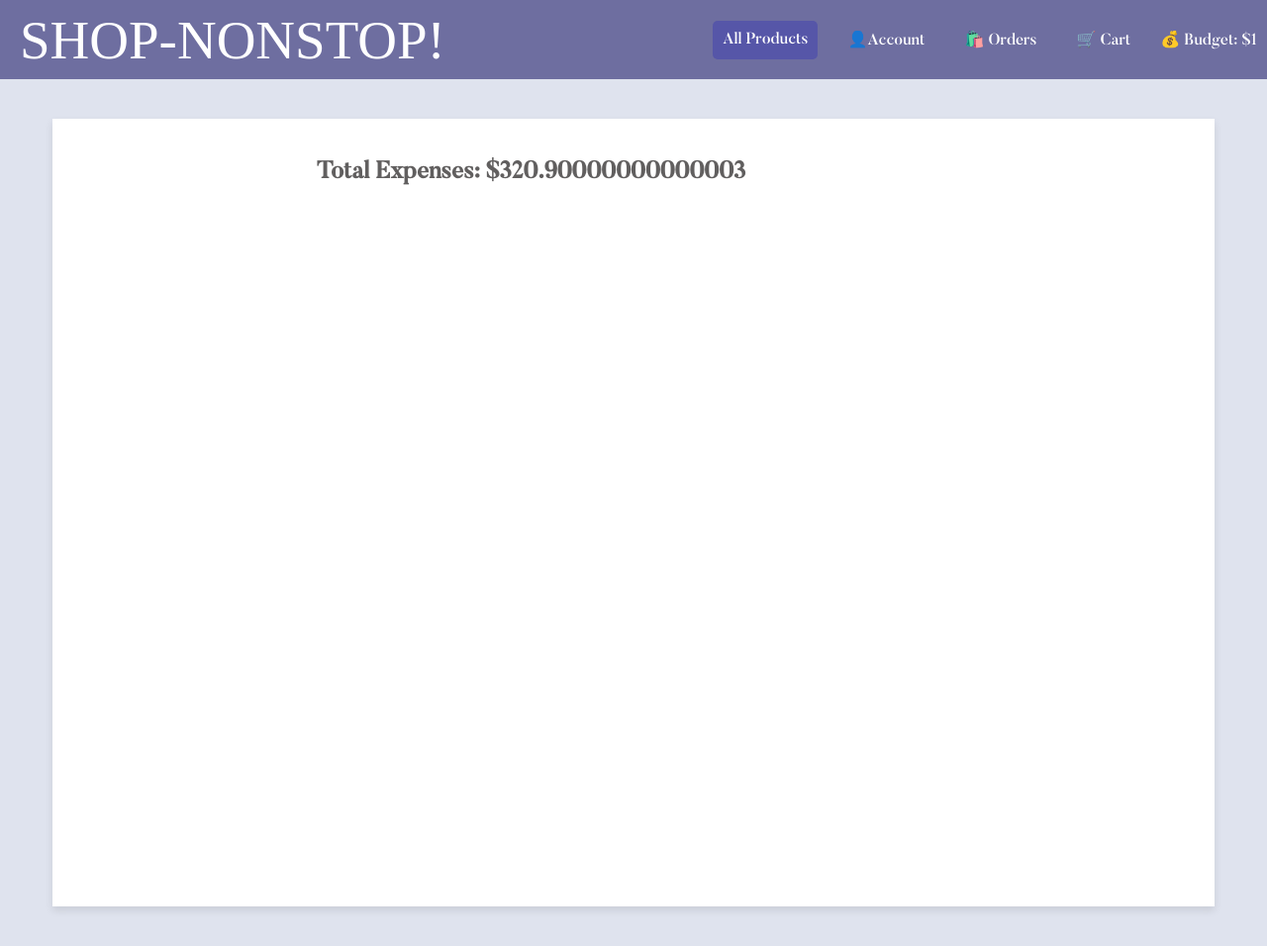
After one commit to 0ofpro/E-commerce-Website, a Flask app: page /total_expenses in a window 1280 px wide. The commit adds this page. Shown: the whole page at 99% size. Run offline with Flask 3, Linux system fonts and the light colour scheme; a user stored in the database is signed in; some web fonts are replaced.

Commit message:
Total expense page display

```diff
--- a/app/routes.py
+++ b/app/routes.py
@@ -534,3 +534,17 @@ def track_order():
         return render_template('track_order.html', username=username, order_history=order_history)
     else:
         return redirect(url_for('login'))
+
+
+@app.route('/total_expenses')
+def total_expenses():
+    username = session.get('username')
+
+    if username:
+        user = User.query.filter_by(username=username).first()
+        total_expenses = db.session.query(db.func.sum(Order.total_price)).filter(Order.user_id == user.id).scalar()
+        total_expenses = total_expenses
+        total_expenses = total_expenses if total_expenses is not None else 0
+        return render_template('total_expenses.html', total_expenses=total_expenses)
+    else:
+        return render_template('login.html')
--- a/app/templates/base.html
+++ b/app/templates/base.html
@@ -243,6 +243,7 @@
                     <a href="/signup"> Create Account</a>
                     <a href="/login">🔐 Login</a>
                     <a href="/logout">➡️ Logout</a>
+                    <a href="/total_expenses">Total Expenses</a>
                 </div>
             </div>
             <div class="dropdown">
--- /dev/null
+++ b/app/templates/total_expenses.html
@@ -0,0 +1,7 @@
+{% extends "base.html" %}
+
+{% block content %}
+<div class="page">
+    <h2>Total Expenses: ${{ total_expenses }}</h2>
+</div>
+{% endblock %}
```
